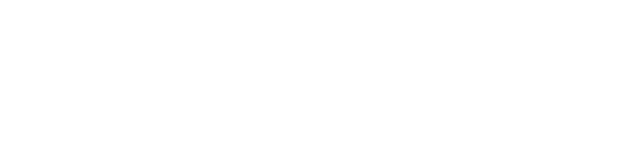
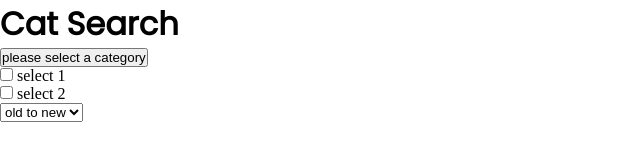
Before and after one commit to zhenhongswell/Project-Cat-Search, a plain HTML site: page index.html in a window 1280 px wide. Shown: the whole page, without its empty margins (0-640 px from the left). Drawn offline with Linux system fonts and the light colour scheme.

Commit message:
setting up html

```diff
--- a/index.html
+++ b/index.html
@@ -10,7 +10,37 @@
       rel="stylesheet"
     />
     <link rel="stylesheet" href="style.css" />
-    <title>Document</title>
+    <title>cat search</title>
   </head>
-  <body></body>
+  <body>
+    <div class="container">
+      <h1 class="app-title">Cat Search</h1>
+
+      <div class="select-container">
+        <div class="select-wrapper">
+          <button id="dropdown-button" class="dropdown-button">
+            please select a category
+          </button>
+          <div id="options" class="multi-select-dropdown__options">
+            <div class="multi-select-dropdown__options__option">
+              <input type="checkbox" name="" id="" />
+              <label class="multi-select-dropdown__label">select 1</label>
+            </div>
+            <div class="multi-select-dropdown__options__option">
+              <input type="checkbox" />
+              <label class="multi-select-dropdown__label">select 2</label>
+            </div>
+          </div>
+        </div>
+        <!-- sort -->
+        <div class="select-wrapper">
+          <select name="order-select" id="order-select" class="order-select">
+            <option value="ASC">old to new</option>
+            <option value="DESC">new to old</option>
+            <option value="RAND">random</option>
+          </select>
+        </div>
+      </div>
+    </div>
+  </body>
 </html>
--- a/style.css
+++ b/style.css
@@ -0,0 +1,15 @@
+* {
+    padding: 0px;
+    margin: 0px;
+    box-sizing: border-box;
+    font-family:"Poppins" sans-serif;
+}
+
+body {
+
+}
+
+.app-title{
+    font-family:"Poppins",sans-serif;
+
+}
```
